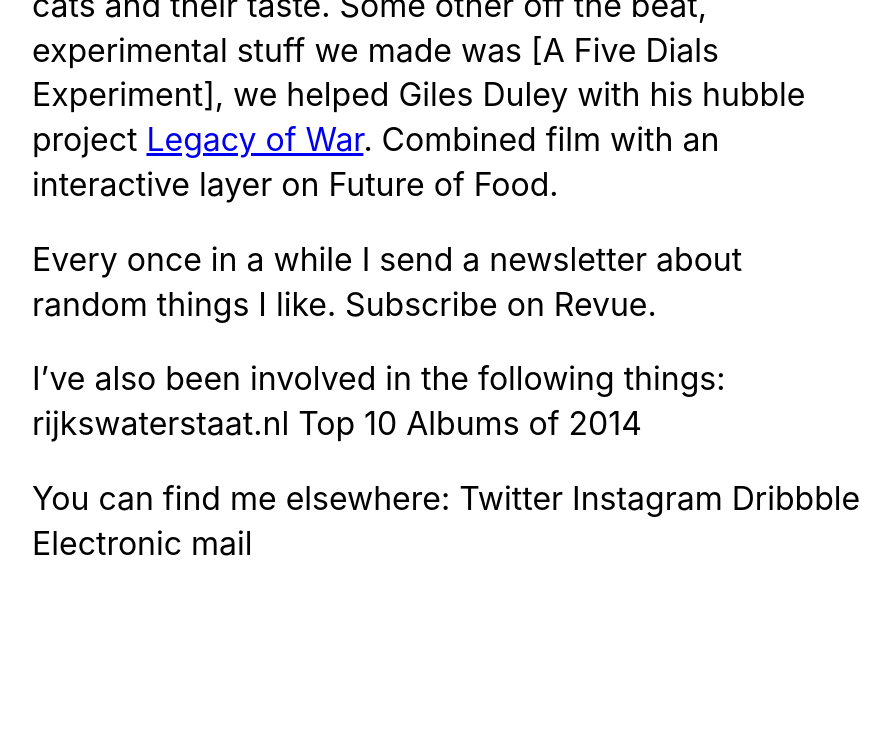
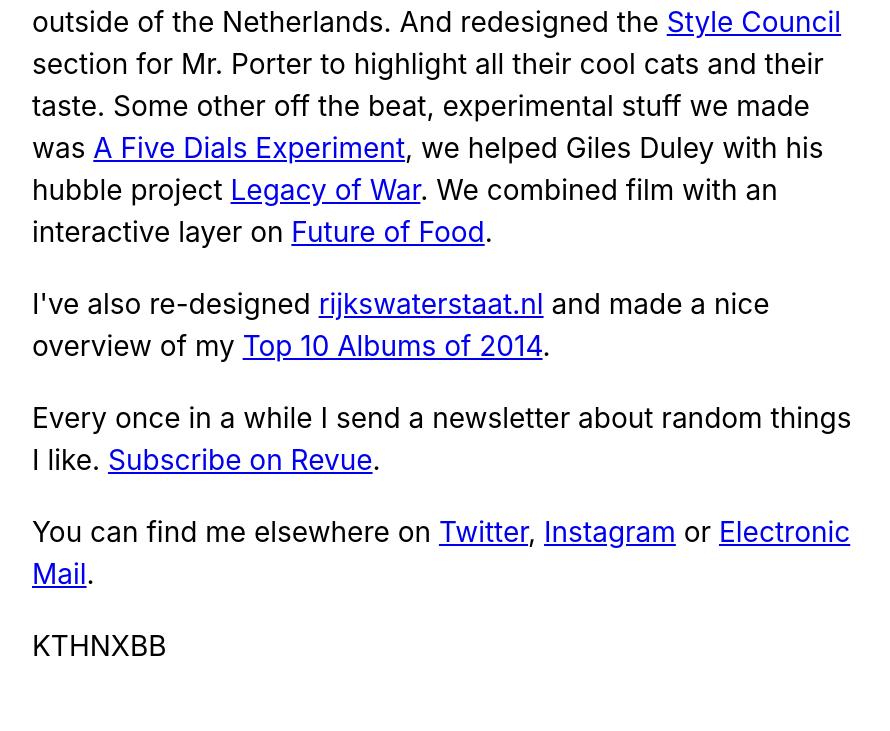
Before and after one commit to thomasschrijer/thomasschrijer.github.io, a plain HTML site: page index.html in a window 1280 px wide. Shown: the part 633-1364 px from the top of the page, without its empty margins (96-986 px from the left). Before the commit the page ends 1264 px from the top, so only its background shows below. Drawn offline with Linux system fonts and the light colour scheme.

Commit message:
new text and layout tweaks

```diff
--- a/css/all.scss
+++ b/css/all.scss
@@ -4,14 +4,13 @@
 @import "reset";
 
 body {
-	background-color: aubergine;
 	font-family: -apple-system, BlinkMacSystemFont, "Segoe UI", "Roboto", "Helvetica Neue", sans-serif;
-	font-size: 32px;
-	line-height: 1.4em;
+	font-size: 28px;
+	line-height: 1.5em;
 }
 
 .wrapper {
-	margin: 5% 25% 5% 10%;
+	margin: 10% 25% 5% 10%;
 }
 
 h1 {
@@ -23,3 +22,6 @@
 p {
 	margin-bottom: 30px;
 }
+img {
+	margin-bottom:10%;
+}
--- a/index.html
+++ b/index.html
@@ -10,21 +10,25 @@
 </head>
 <body>
 	<div class="wrapper">
+	<img src="images/favicon.ico" alt="logo" width="16px">
 	<h1>Hello and welcome to my website. I’m a human designer striving to create big, obvious &amp; useful digital experiences.</h1>
 
 	<p>I do this at WeTransfer. I’m very glad to be involved in shaping the <a href="medium-article">brand</a> and products used by millions. For example <a href="http://www.wetransfer.com">wetransfer.com</a> or the <a href="https://itunes.apple.com/nl/app/wetransfer/id1114922065?l=en&amp;mt=12">MacOS app</a>.</p>
 
-	<p>Before it was acquired by WeTransfer in March 2016, I worked at design &amp; film studio <a href="http://www.presentplus.com">Present Plus</a> . I helped businesses grow with design. <a href="www.datumprikker.nl">datumprikker.nl</a> mature outside of the Netherlands and redesigned the <a href="https://www.mrporter.com/style-council">Style Council</a> section for Mr. Porter to highlight all their cool cats and their taste.
-	Some other off the beat, experimental stuff we made was [A Five Dials Experiment], we helped Giles Duley with his hubble project <a href="www.legacyofwar.com">Legacy of War</a>. Combined film with an interactive layer on Future of Food.</p>
+	<p>Before it was acquired by WeTransfer in March 2016, I worked at design &amp; film studio <a href="http://www.presentplus.com">Present Plus</a>. We helped businesses grow with design, like guiding <a href="www.datumprikker.nl">datumprikker.nl</a> to mature outside of the Netherlands. And redesigned the <a href="https://www.mrporter.com/style-council">Style Council</a> section for Mr. Porter to highlight all their cool cats and their taste.
+	Some other off the beat, experimental stuff we made was <a href="http://fivedials.com/experiments/#cover">A Five Dials Experiment</a>, we helped Giles Duley with his hubble project <a href="www.legacyofwar.com">Legacy of War</a>. We combined film with an interactive layer on <a href="http://commerceoftomorrow.com/">Future of Food</a>.</p>
 
-	<p>Every once in a while I send a newsletter about random things I like. Subscribe on Revue.</p>
+	<p>I've also re-designed <a href="http://www.rijkswaterstaat.nl">rijkswaterstaat.nl</a> and made a nice overview of my <a href="top10-2014/index.html">Top 10 Albums of 2014</a>.</p>
 
-	<p>I’ve also been involved in the following things:
-	rijkswaterstaat.nl
-	Top 10 Albums of 2014</p>
+	<p>Every once in a while I send a newsletter about random things I like. <a href="https://www.getrevue.co/profile/thomas">Subscribe on Revue</a>.</p>
 
-	<p>You can find me elsewhere:
-	Twitter Instagram Dribbble Electronic mail</p>
+	<p>You can find me elsewhere on
+	<a href="http://www.twitter.com/thomasschrijer">Twitter</a>,
+	<a href="http://www.instagram.com/thomasschrijer">Instagram</a> or
+	<a href="mailto:thomasschrijer@gmail.com">Electronic Mail</a>.
+	</p>
+
+	<p>KTHNXBB</p>
 	</div>
 </body>
 </html>
```
Also changed, not shown: css/all.css, 1 other file.
